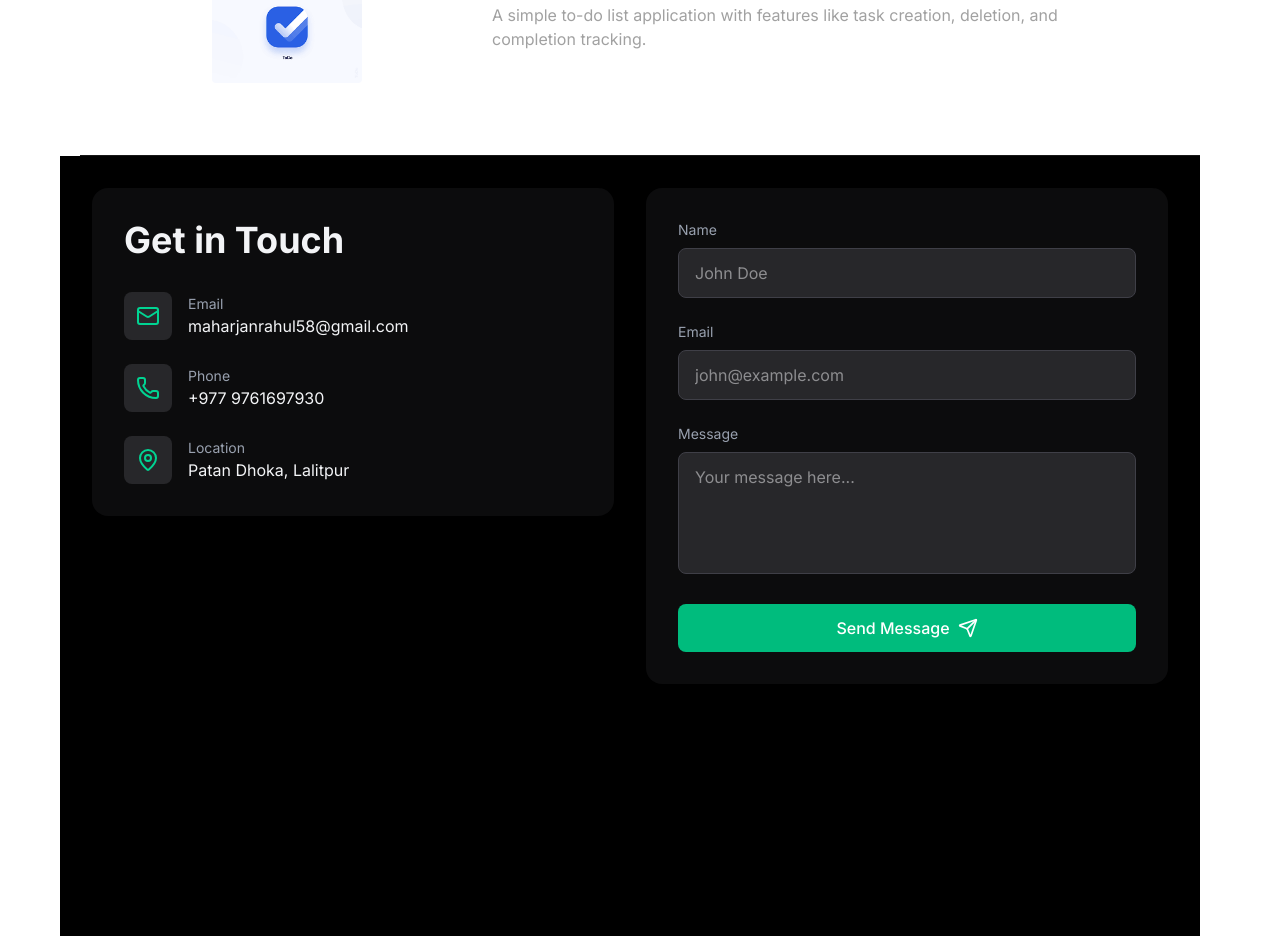
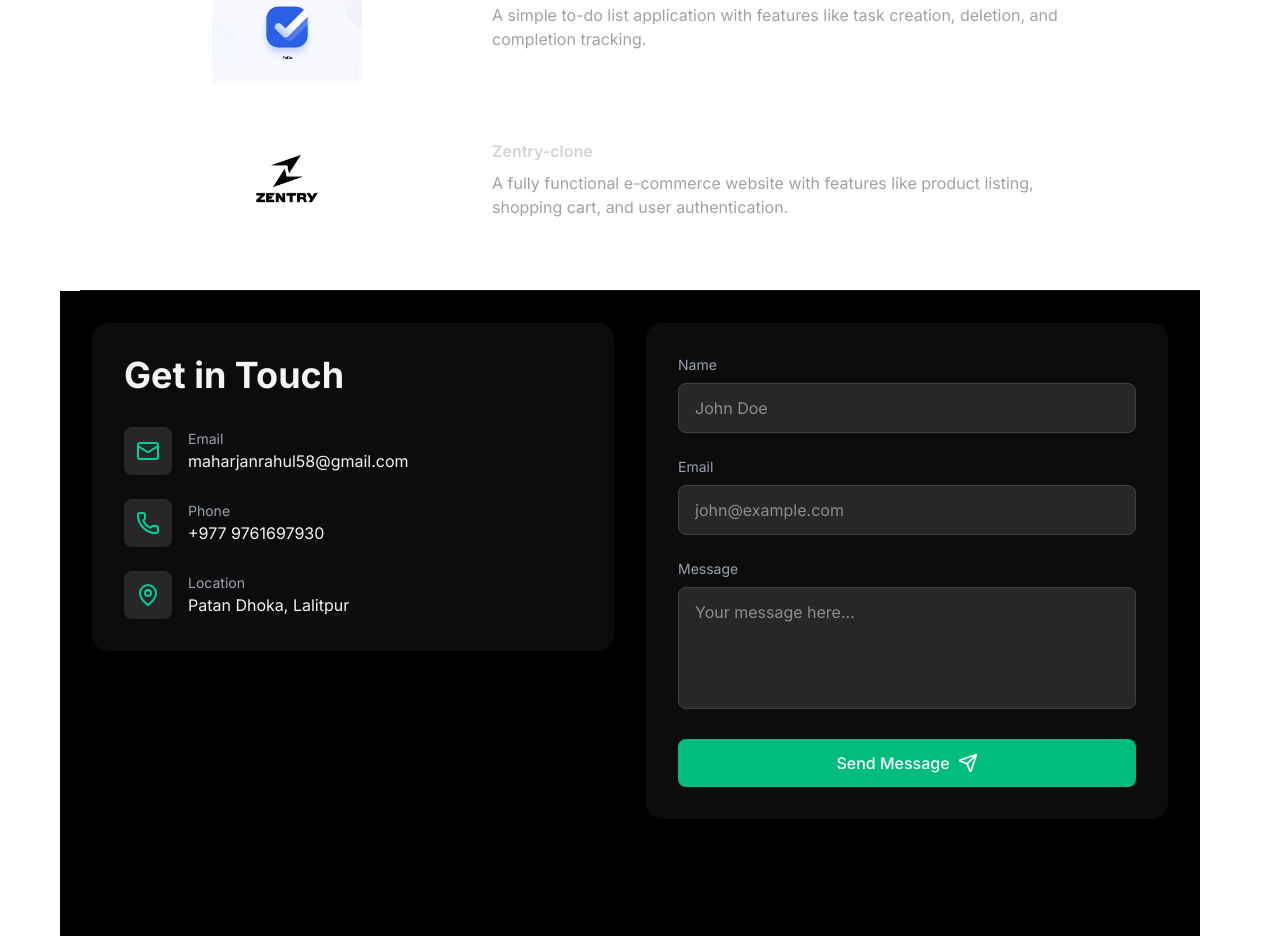
Before and after one commit to mhrjnrahul/react-portfolio, a React (Vite) app: page / in a window 1280 px wide. Shown: the part 2600-3536 px from the top of the page. Built offline with nearby package versions, Linux system fonts and the light colour scheme.

Commit message:
added project

```diff
--- a/src/constants/index.js
+++ b/src/constants/index.js
@@ -1,6 +1,7 @@
 import project1 from "../assets/projects/project-1.jpg";
 import project2 from "../assets/projects/project-2.jpg";
 import project3 from "../assets/projects/project-3.jpg";
+import project4 from "../assets/projects/project-4.jpg";
 
 export const HERO_CONTENT = `Hi, I'm Rahul Maharjan, a passionate Front-End Developer dedicated to crafting modern, responsive, and visually appealing web experiences. With expertise in React and Tailwind CSS, I focus on building intuitive user interfaces that enhance user engagement. My goal is to turn ideas into pixel-perfect designs and seamless interactions, ensuring high performance and accessibility. Whether it's designing sleek landing pages or developing complex web applications, I thrive on creating digital experiences that leave a lasting impact. Let's build something amazing together! 🚀`;
 
@@ -16,13 +17,6 @@ When I'm not coding, you'll find me exploring new design trends. Let's collabora
 
 
 export const PROJECTS = [
-  // {
-  //   title: "E-Commerce Website",
-  //   image: project1,
-  //   description:
-  //     "A fully functional e-commerce website with features like product listing, shopping cart, and user authentication.",
-  //   technologies: ["HTML", "CSS", "React", "Node.js", "MongoDB"],
-  // },
   {
     title: "Google Keep clone",
     image: project1,
@@ -44,4 +38,11 @@ export const PROJECTS = [
       "A simple to-do list application with features like task creation, deletion, and completion tracking.",
     technologies: ["HTML", "CSS", "Vue.js", "Express", "mySQL"],
   },
+  {
+    title: "Zentry-clone",
+    image: project4,
+    description:
+      "A fully functional e-commerce website with features like product listing, shopping cart, and user authentication.",
+    technologies: ["HTML", "CSS", "React", "Node.js", "MongoDB"],
+  },
 ];
```
Also changed, not shown: src/assets/projects/project-4.jpg (added).
